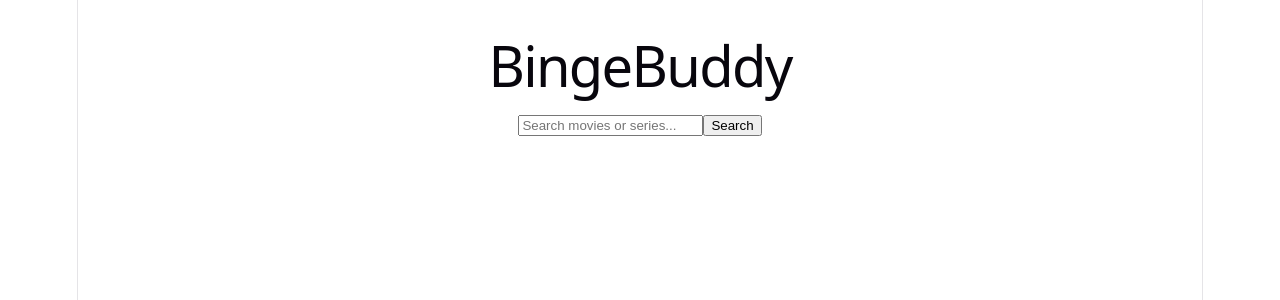
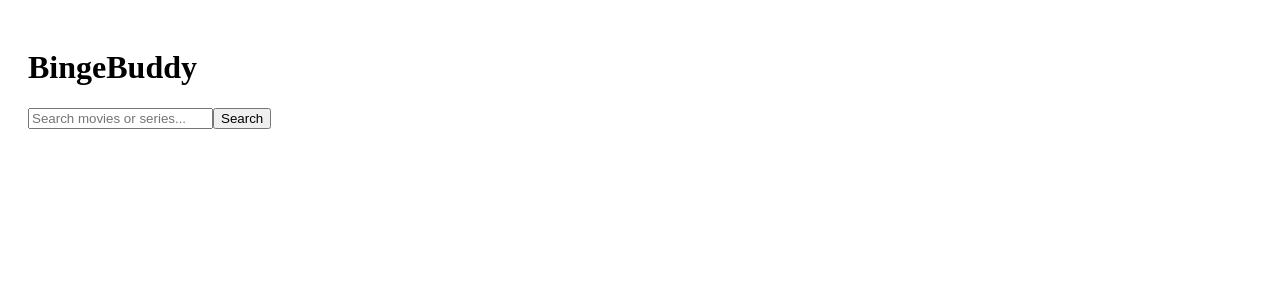
Before and after one commit to jeyadharshinia-hub/bingebuddy, a React (Vite) app: page / in a window 1280 px wide. Shown: the top 300 px of the page. Built offline with nearby package versions, Linux system fonts and the light colour scheme.

Commit message:
Added movie cards with posters

```diff
--- a/src/App.jsx
+++ b/src/App.jsx
@@ -1,7 +1,7 @@
 import { useState } from "react";
 import SearchBar from "./components/SearchBar";
 import { searchMovies } from "./services/api";
-
+import MovieCard from "./components/MovieCard";
 function App() {
   const [results, setResults] = useState([]);
 
@@ -20,11 +20,12 @@ function App() {
 
       <SearchBar onSearch={handleSearch} />
 
-      <div>
+      <div className="movies-grid">
         {results.map((item) => (
-          <div key={item.id}>
-            <h3>{item.title || item.name}</h3>
-          </div>
+          <MovieCard
+            key={item.id}
+            item={item}
+          />
         ))}
       </div>
     </div>
--- /dev/null
+++ b/src/components/MovieCard.jsx
@@ -0,0 +1,22 @@
+function MovieCard({ item }) {
+  const imageUrl = item.poster_path
+    ? `https://image.tmdb.org/t/p/w500${item.poster_path}`
+    : "https://via.placeholder.com/300x450?text=No+Image";
+
+  return (
+    <div className="movie-card">
+      <img
+        src={imageUrl}
+        alt={item.title || item.name}
+      />
+
+      <h3>{item.title || item.name}</h3>
+
+      <p>
+        ⭐ {item.vote_average?.toFixed(1)}
+      </p>
+    </div>
+  );
+}
+
+export default MovieCard;
--- a/src/index.css
+++ b/src/index.css
@@ -1,111 +1,26 @@
-:root {
-  --text: #6b6375;
-  --text-h: #08060d;
-  --bg: #fff;
-  --border: #e5e4e7;
-  --code-bg: #f4f3ec;
-  --accent: #aa3bff;
-  --accent-bg: rgba(170, 59, 255, 0.1);
-  --accent-border: rgba(170, 59, 255, 0.5);
-  --social-bg: rgba(244, 243, 236, 0.5);
-  --shadow:
-    rgba(0, 0, 0, 0.1) 0 10px 15px -3px, rgba(0, 0, 0, 0.05) 0 4px 6px -2px;
-
-  --sans: system-ui, 'Segoe UI', Roboto, sans-serif;
-  --heading: system-ui, 'Segoe UI', Roboto, sans-serif;
-  --mono: ui-monospace, Consolas, monospace;
-
-  font: 18px/145% var(--sans);
-  letter-spacing: 0.18px;
-  color-scheme: light dark;
-  color: var(--text);
-  background: var(--bg);
-  font-synthesis: none;
-  text-rendering: optimizeLegibility;
-  -webkit-font-smoothing: antialiased;
-  -moz-osx-font-smoothing: grayscale;
-
-  @media (max-width: 1024px) {
-    font-size: 16px;
-  }
+.movies-grid {
+  display: grid;
+  grid-template-columns: repeat(auto-fill, minmax(220px, 1fr));
+  gap: 20px;
+  margin-top: 30px;
 }
 
-@media (prefers-color-scheme: dark) {
-  :root {
-    --text: #9ca3af;
-    --text-h: #f3f4f6;
-    --bg: #16171d;
-    --border: #2e303a;
-    --code-bg: #1f2028;
-    --accent: #c084fc;
-    --accent-bg: rgba(192, 132, 252, 0.15);
-    --accent-border: rgba(192, 132, 252, 0.5);
-    --social-bg: rgba(47, 48, 58, 0.5);
-    --shadow:
-      rgba(0, 0, 0, 0.4) 0 10px 15px -3px, rgba(0, 0, 0, 0.25) 0 4px 6px -2px;
-  }
-
-  #social .button-icon {
-    filter: invert(1) brightness(2);
-  }
+.movie-card {
+  background: #1e1e1e;
+  border-radius: 12px;
+  overflow: hidden;
+  padding: 10px;
+  text-align: center;
+  transition: transform 0.3s;
 }
 
-body {
-  margin: 0;
+.movie-card:hover {
+  transform: scale(1.05);
 }
 
-#root {
-  width: 1126px;
-  max-width: 100%;
-  margin: 0 auto;
-  text-align: center;
-  border-inline: 1px solid var(--border);
-  min-height: 100svh;
-  display: flex;
-  flex-direction: column;
-  box-sizing: border-box;
+.movie-card img {
+  width: 100%;
+  height: 320px;
+  object-fit: cover;
+  border-radius: 8px;
 }
-
-h1,
-h2 {
-  font-family: var(--heading);
-  font-weight: 500;
-  color: var(--text-h);
-}
-
-h1 {
-  font-size: 56px;
-  letter-spacing: -1.68px;
-  margin: 32px 0;
-  @media (max-width: 1024px) {
-    font-size: 36px;
-    margin: 20px 0;
-  }
-}
-h2 {
-  font-size: 24px;
-  line-height: 118%;
-  letter-spacing: -0.24px;
-  margin: 0 0 8px;
-  @media (max-width: 1024px) {
-    font-size: 20px;
-  }
-}
-p {
-  margin: 0;
-}
-
-code,
-.counter {
-  font-family: var(--mono);
-  display: inline-flex;
-  border-radius: 4px;
-  color: var(--text-h);
-}
-
-code {
-  font-size: 15px;
-  line-height: 135%;
-  padding: 4px 8px;
-  background: var(--code-bg);
-}
```
